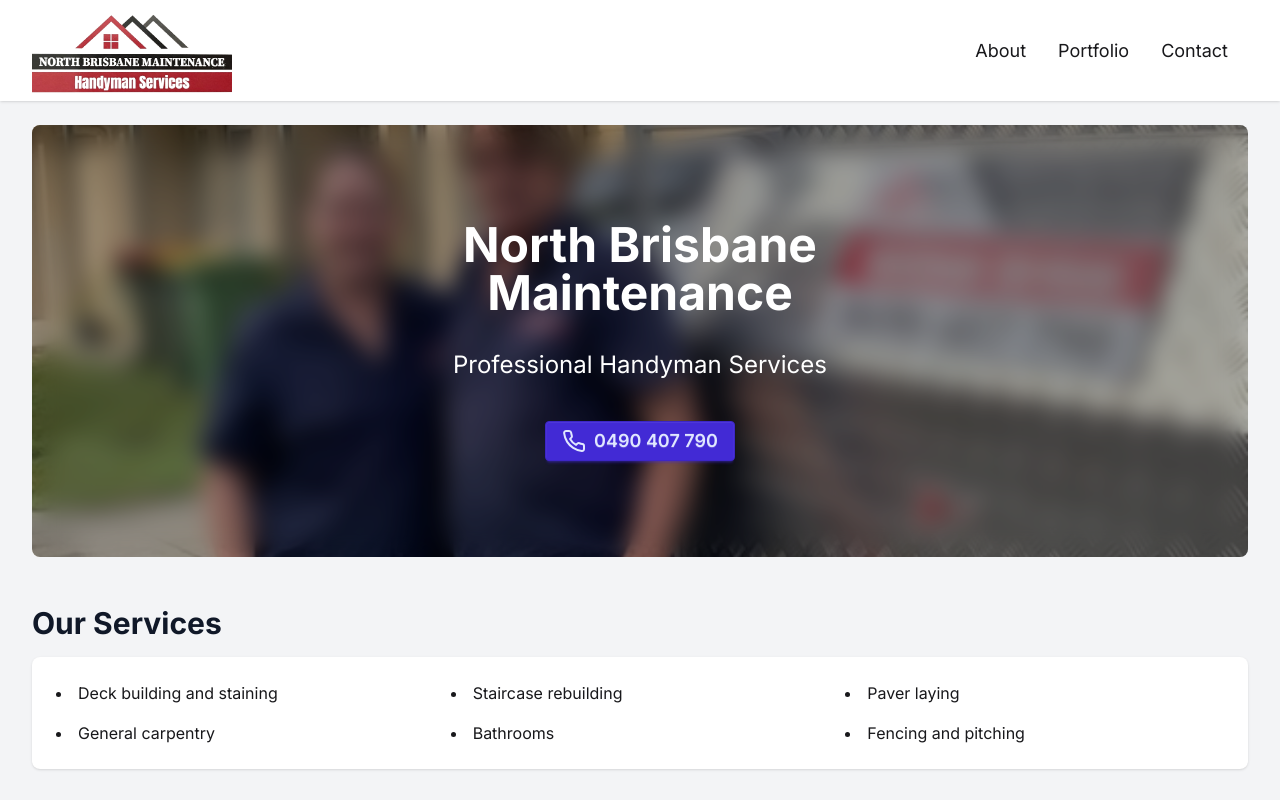
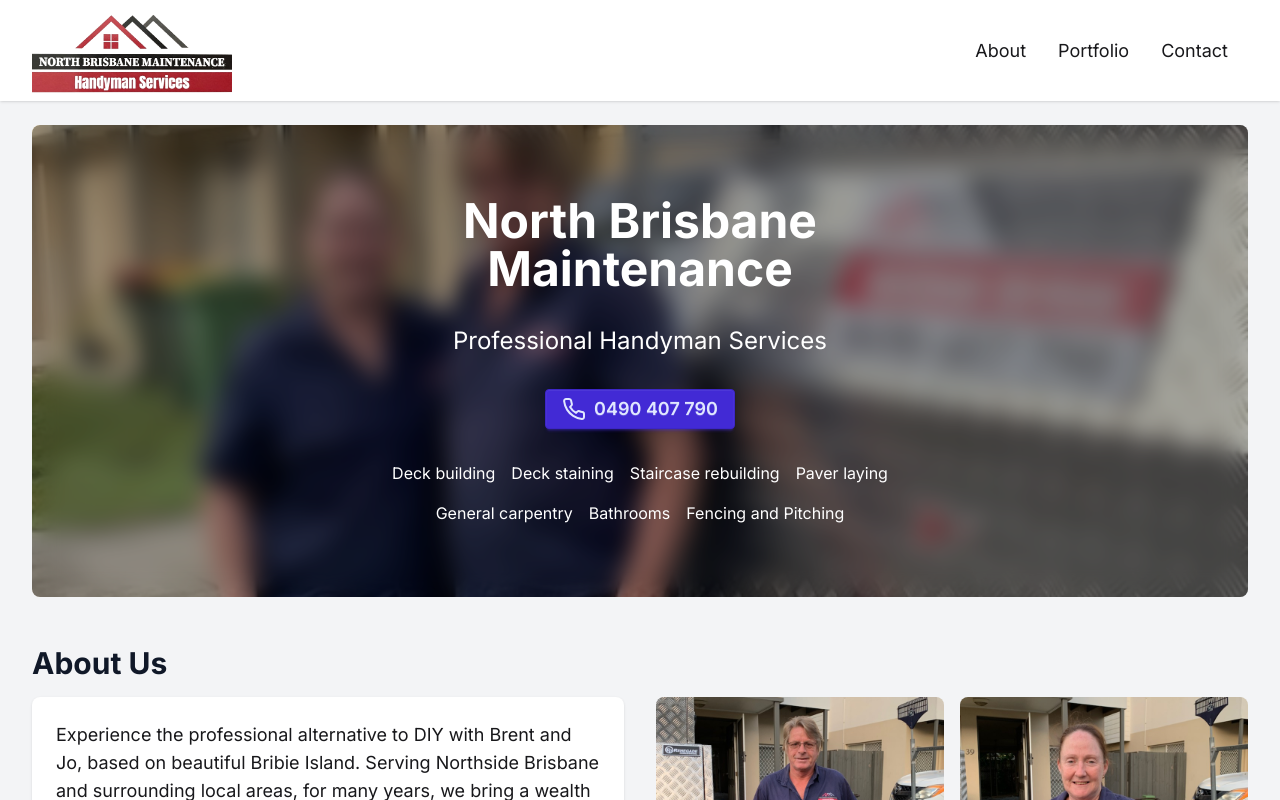
Before and after one commit to pagesolver/northbm, a Next.js app: page / in a window 1280 px wide. Shown: the top 800 px of the page. Built offline with nearby package versions, Linux system fonts and the light colour scheme.

Commit message:
style: refine hero section layout and update service list presentation

```diff
--- a/src/app/page.tsx
+++ b/src/app/page.tsx
@@ -8,35 +8,34 @@ export default function Page() {
   return (
     <>
       <div className="hero bg-[url('/collective.jpg')] bg-cover bg-center relative text-center rounded-lg overflow-hidden">
-        <div className="absolute inset-0 bg-black/30 backdrop-blur-md"></div>
+        <div className="absolute inset-0 bg-black/30 backdrop-blur-md" />
 
-        <div className="hero-content py-12 md:py-24 flex flex-col items-center max-w-xl mx-auto relative text-white px-4">
+        <div className="hero-content py-12 md:py-18 flex flex-col items-center max-w-xl mx-auto relative text-white px-4">
           <h1 className="text-4xl md:text-5xl font-bold mb-4">
             North Brisbane Maintenance
           </h1>
-          <p className="text-xl md:text-2xl mb-6">
+          <p className="text-xl md:text-2xl mb-4">
             Professional Handyman Services
           </p>
-          <Link href="tel:0490407790" className="btn btn-primary gap-2 text-lg">
+          <Link
+            href="tel:0490407790"
+            className="btn btn-primary gap-2 text-lg mb-4"
+          >
             <Phone size={24} />
             0490 407 790
           </Link>
+
+          <ul className="flex flex-wrap justify-center gap-4">
+            <li>Deck building</li>
+            <li>Deck staining</li>
+            <li>Staircase rebuilding</li>
+            <li>Paver laying</li>
+            <li>General carpentry</li>
+            <li>Bathrooms</li>
+            <li>Fencing and Pitching</li>
+          </ul>
         </div>
       </div>
-
-      <section id="services">
-        <h2 className="text-3xl font-bold text-gray-900 mb-4">Our Services</h2>
-        <div className="bg-base-100 p-6 rounded-lg shadow-sm">
-          <ul className="grid grid-cols-2 md:grid-cols-3 gap-4 list-inside list-disc text-base-content">
-            <li className="leading-6">Deck building and staining</li>
-            <li className="leading-6">Staircase rebuilding</li>
-            <li className="leading-6">Paver laying</li>
-            <li className="leading-6">General carpentry</li>
-            <li className="leading-6">Bathrooms</li>
-            <li className="leading-6">Fencing and pitching</li>
-          </ul>
-        </div>
-      </section>
 
       <section id="about">
         <h2 className="text-3xl font-bold text-gray-900 mb-4">About Us</h2>
```
